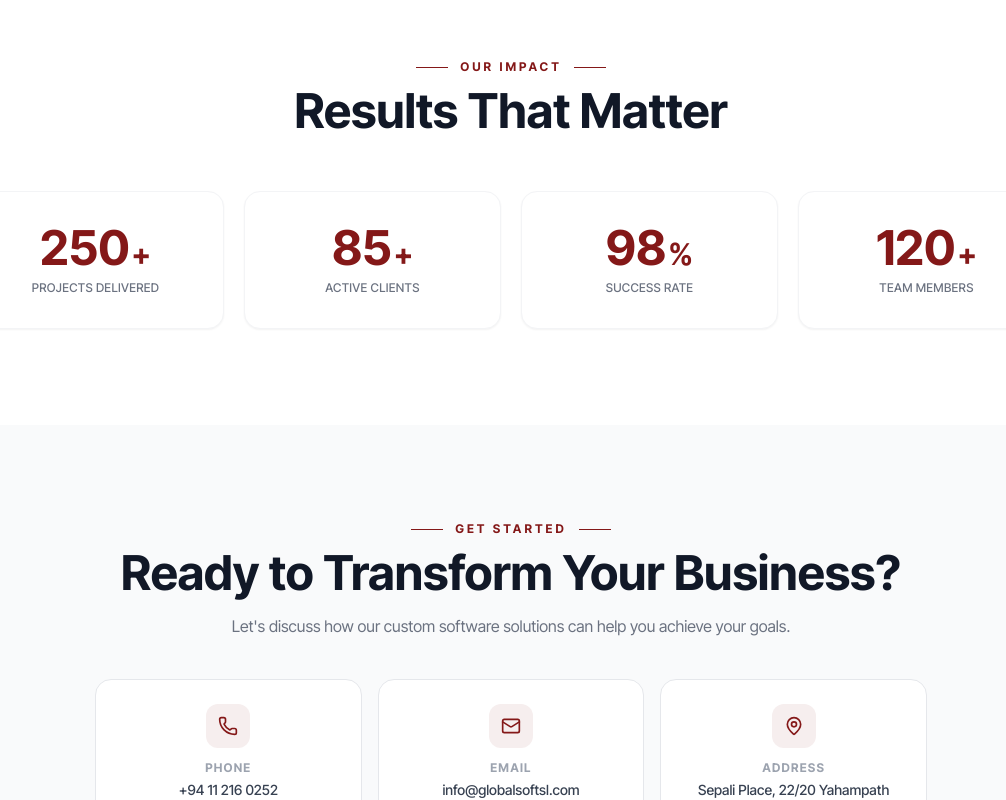
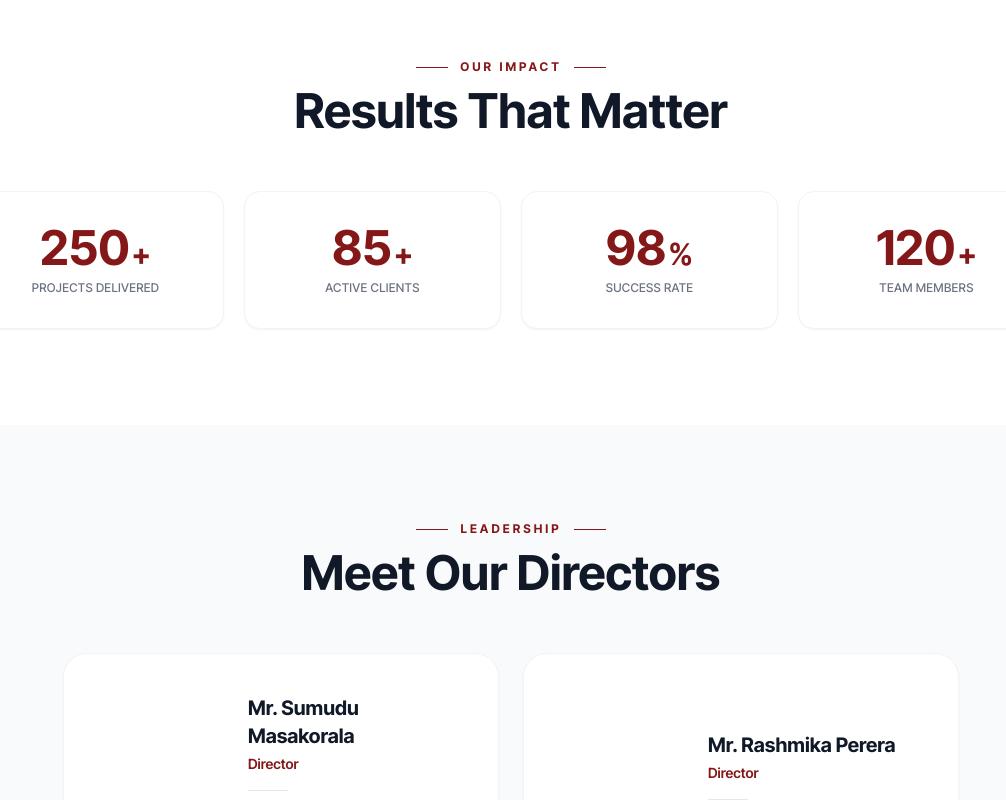
Before and after one commit to Global-Dev2026/GlobalCooperation, a Next.js app: page /companies/global-soft-solutions in a window 1280 px wide. Shown: the part 2000-2800 px from the top of the page, without its empty margins (129-1135 px from the left). Built offline with nearby package versions, Linux system fonts and the light colour scheme.

Commit message:
Implement dynamic company detail pages, supported by new constants and a director component.

```diff
--- a/app/companies/[slug]/page.tsx
+++ b/app/companies/[slug]/page.tsx
@@ -7,6 +7,7 @@ import CompanyHero from "@/components/sections/CompanyHero";
 import CompanyFeatures from "@/components/sections/CompanyFeatures";
 import CompanyStats from "@/components/sections/CompanyStats";
 import CompanyCTA from "@/components/sections/CompanyCTA";
+import CompanyDirector from "@/components/sections/CompanyDirector";
 
 type Props = {
   params: Promise<{ slug: string }>;
@@ -88,6 +89,14 @@ export default async function CompanyPage({ params }: Props) {
         {/* Statistics Section */}
         <CompanyStats stats={company.stats} companyColor={company.color} />
 
+        {/* Director Section */}
+        {"directors" in company && company.directors && (
+          <CompanyDirector
+            directorIds={company.directors}
+            companyColor={company.color}
+          />
+        )}
+
         {/* Call to Action Section */}
         <CompanyCTA
           cta={company.cta}
--- /dev/null
+++ b/components/sections/CompanyDirector.tsx
@@ -0,0 +1,111 @@
+"use client";
+
+import Image from "next/image";
+import Link from "next/link";
+import { ArrowRight } from "lucide-react";
+import { BOARD_OF_DIRECTORS } from "@/lib/constants";
+
+interface CompanyDirectorProps {
+    directorIds: readonly string[];
+    companyColor?: string;
+}
+
+export default function CompanyDirector({
+    directorIds,
+    companyColor = "#841818",
+}: CompanyDirectorProps) {
+    const directors = directorIds
+        .map((id) => BOARD_OF_DIRECTORS.find((d) => d.id === id))
+        .filter(Boolean) as (typeof BOARD_OF_DIRECTORS)[number][];
+
+    if (directors.length === 0) return null;
+
+    const isSingle = directors.length === 1;
+
+    return (
+        <section className="py-16 md:py-24 bg-gray-50">
+            <div className="max-w-6xl mx-auto px-4 sm:px-6 lg:px-8">
+                {/* Header */}
+                <div className="text-center mb-14">
+                    <div className="flex items-center justify-center gap-3 mb-3">
+                        <div className="h-px w-8" style={{ backgroundColor: companyColor }} />
+                        <span
+                            className="text-xs font-bold tracking-[0.25em] uppercase"
+                            style={{ color: companyColor }}
+                        >
+                            Leadership
+                        </span>
+                        <div className="h-px w-8" style={{ backgroundColor: companyColor }} />
+                    </div>
+                    <h2 className="text-3xl sm:text-4xl md:text-5xl font-bold text-gray-900">
+                        {isSingle ? "Meet Our Director" : "Meet Our Directors"}
+                    </h2>
+                </div>
+
+                {/* Director Card(s) */}
+                <div
+                    className={
+                        isSingle
+                            ? "max-w-2xl mx-auto"
+                            : "grid grid-cols-1 md:grid-cols-2 gap-6 max-w-4xl mx-auto"
+                    }
+                >
+                    {directors.map((director) => (
+                        <div
+                            key={director.id}
+                            className="bg-white rounded-3xl border border-gray-100 shadow-sm p-8 md:p-10 flex flex-col sm:flex-row items-center gap-8"
+                        >
+                            {/* Photo */}
+                            <div className="flex-shrink-0">
+                                <div className="w-28 h-28 rounded-full overflow-hidden border-2 border-gray-200">
+                                    <Image
+                                        src={director.image}
+                                        alt={director.name}
+                                        width={112}
+                                        height={112}
+                                        className="object-cover object-top w-full h-full"
+                                    />
+                                </div>
+                            </div>
+
+                            {/* Info */}
+                            <div className="text-center sm:text-left space-y-4">
+                                <div>
+                                    <h3 className="text-xl font-bold text-gray-900">
+                                        {director.name}
+                                    </h3>
+                                    <p
+                                        className="text-sm font-semibold mt-1"
+                                        style={{ color: companyColor }}
+                                    >
+                                        {director.position}
+                                    </p>
+                                    {director.education && (
+                                        <p className="text-xs text-gray-400 mt-0.5">
+                                            {director.education}
+                                        </p>
+                                    )}
+                                </div>
+                                <div className="h-px w-10 bg-gray-200 mx-auto sm:mx-0" />
+                                <p className="text-sm text-gray-600 leading-relaxed">
+                                    {director.bio}
+                                </p>
+                                {director.linkedin && director.linkedin !== "#" && (
+                                    <Link
+                                        href={director.linkedin}
+                                        target="_blank"
+                                        rel="noopener noreferrer"
+                                        className="inline-flex items-center gap-2 text-sm font-medium transition-colors"
+                                        style={{ color: companyColor }}
+                                    >
+                                        Connect on LinkedIn <ArrowRight className="w-4 h-4" />
+                                    </Link>
+                                )}
+                            </div>
+                        </div>
+                    ))}
+                </div>
+            </div>
+        </section>
+    );
+}
--- a/lib/constants.ts
+++ b/lib/constants.ts
@@ -164,6 +164,7 @@ export const COMPANIES = [
       buttonText: "Start Your Project",
     },
     image: "/images/companies/software.webp",
+    directors: ["sumudu", "rashmika"],
   },
   {
     slug: "global-tech",
@@ -214,6 +215,7 @@ export const COMPANIES = [
       buttonText: "Contact Us Today",
     },
     image: "/images/companies/tech.jpg",
+    directors: ["pasan"],
   },
   {
     slug: "global-advisory-services",
@@ -278,6 +280,7 @@ export const COMPANIES = [
       buttonText: "Schedule Consultation",
     },
     image: "/images/companies/advisory.webp",
+    directors: ["lakshitha"],
   },
   {
     slug: "global-sleek",
@@ -341,6 +344,7 @@ export const COMPANIES = [
       buttonText: "Start Design Project",
     },
     image: "/images/companies/sleek.webp",
+    directors: ["channa"],
   },
 ] as const;
 
```
